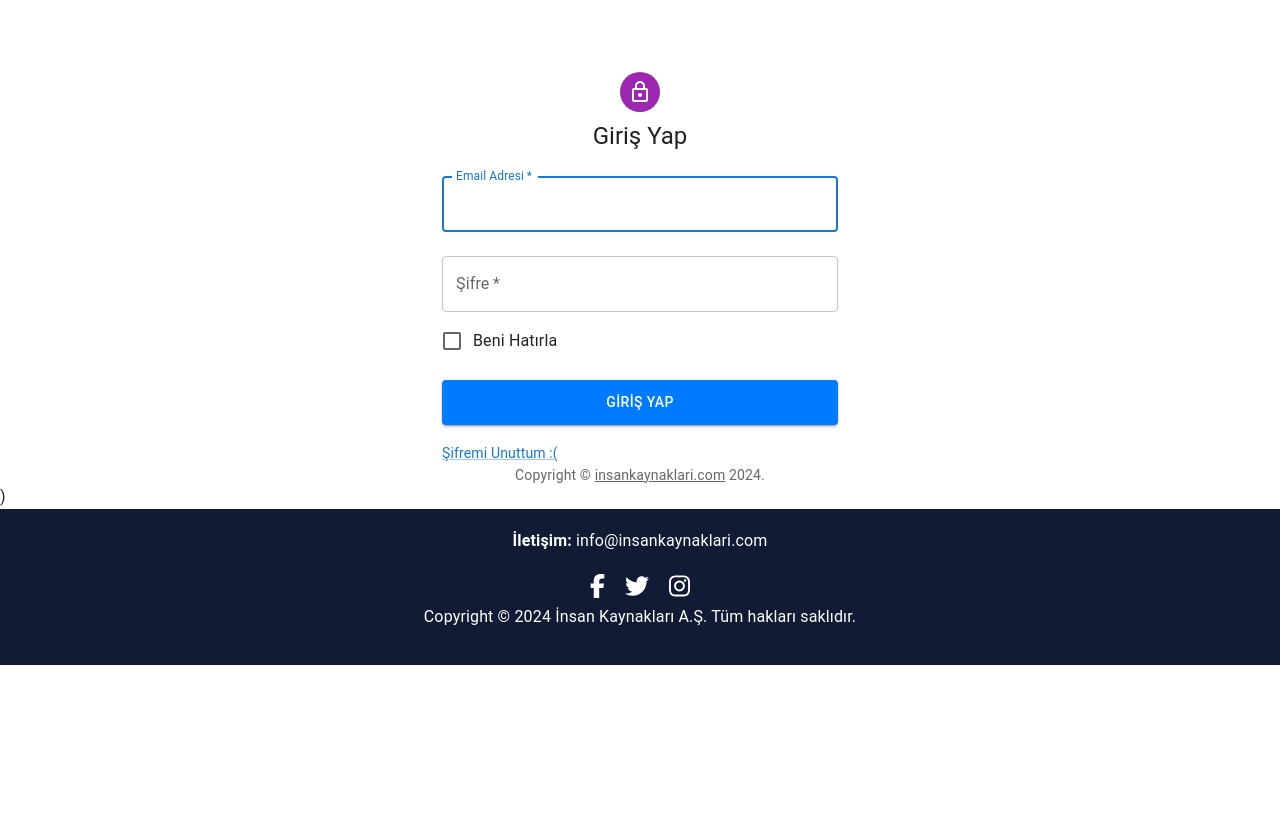
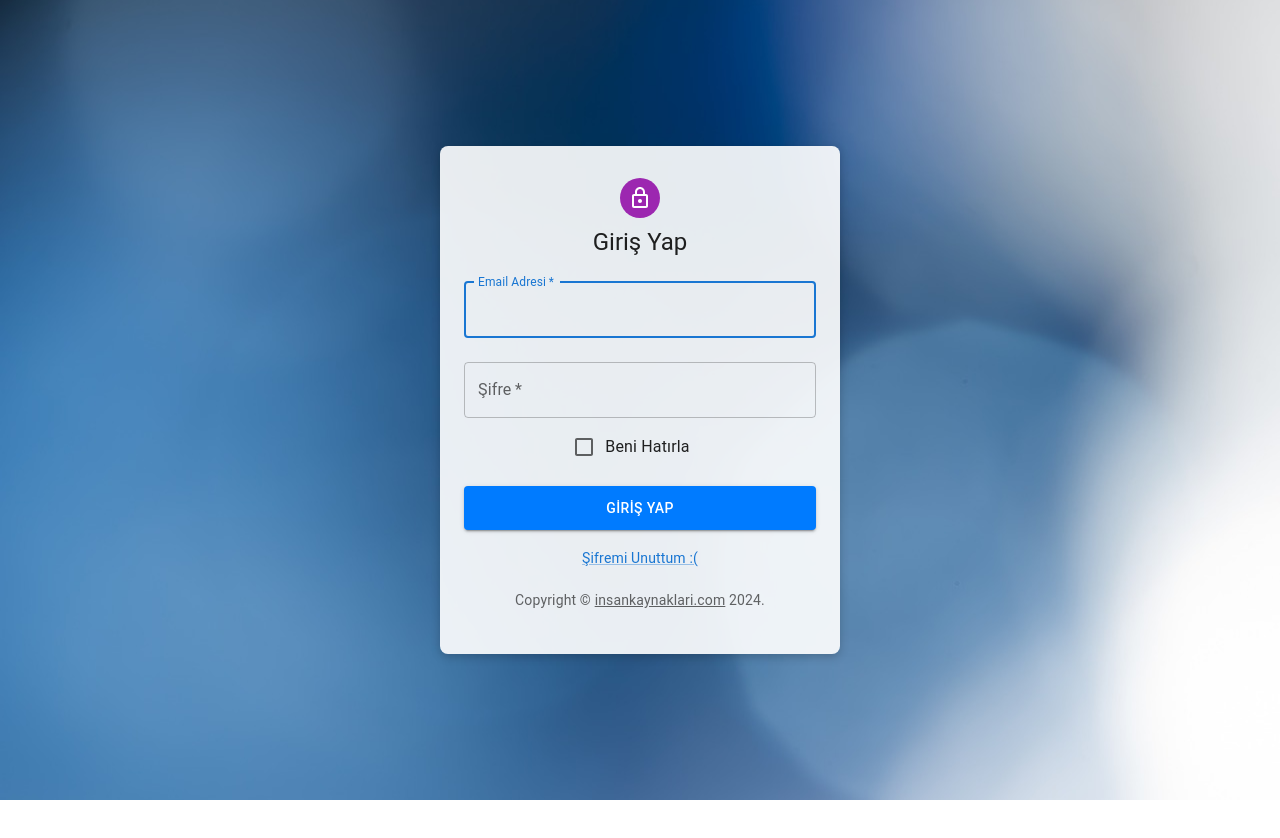
Before and after one commit to Esudekarakus/HumanResourcesFrontEndProject, a React (Vite) app: page /SignIn in a window 1280 px wide. Shown: the top 838 px of the page. After the commit the page ends 800 px from the top, so only its background shows below. Built offline with nearby package versions, Linux system fonts and the light colour scheme.

Commit message:
Giriş yap ve şifremi unuttum ekranları düzenlendi ek olarak templete düzenlendi

```diff
--- a/src/App.css
+++ b/src/App.css
@@ -33,7 +33,7 @@ body, html {
     flex: 0 0 150px; /* Küçük ekranlar için sidebar genişliği */
   }
 
-  .content {
+  .content  {
     padding: 10px;
   }
 }
--- a/src/components/HomePage/Footer.jsx
+++ b/src/components/HomePage/Footer.jsx
@@ -6,7 +6,7 @@ import { faFacebookF, faTwitter, faInstagram } from '@fortawesome/free-brands-sv
 const Footer = () => {
   const year = new Date().getFullYear();
   return (
-<footer style={{ backgroundColor: '#121b35', padding: '20px', textAlign: 'center', color: 'white', position: 'inherit', bottom: 0, width: '100%' }}>
+<footer style={{ backgroundColor: '#121b35', padding: '20px', textAlign: 'center', color: 'white', position:'inherit', bottom: 0, width: '100%' }}>
 <p>
 <strong>İletişim:</strong> <a href="mailto:info@insankaynaklari.com" style={{ color: 'white' }}>info@insankaynaklari.com</a>
 </p>
--- a/src/components/Login/SignIn.jsx
+++ b/src/components/Login/SignIn.jsx
@@ -1,62 +1,56 @@
-import Avatar from '@mui/material/Avatar';
-import Button from '@mui/material/Button';
-import CssBaseline from '@mui/material/CssBaseline';
-import TextField from '@mui/material/TextField';
-import FormControlLabel from '@mui/material/FormControlLabel';
-import Checkbox from '@mui/material/Checkbox';
-import Link from '@mui/material/Link';
-import Grid from '@mui/material/Grid';
-import Box from '@mui/material/Box';
-import LockOutlinedIcon from '@mui/icons-material/LockOutlined';
-import { styled } from '@mui/material/styles';
-import Typography from '@mui/material/Typography';
-import Container from '@mui/material/Container';
-import { createTheme, ThemeProvider } from '@mui/material/styles';
+import Avatar from "@mui/material/Avatar";
+import Button from "@mui/material/Button";
+import CssBaseline from "@mui/material/CssBaseline";
+import TextField from "@mui/material/TextField";
+import FormControlLabel from "@mui/material/FormControlLabel";
+import Checkbox from "@mui/material/Checkbox";
+import Link from "@mui/material/Link";
+import Grid from "@mui/material/Grid";
+import Box from "@mui/material/Box";
+import LockOutlinedIcon from "@mui/icons-material/LockOutlined";
+import { styled } from "@mui/material/styles";
+import Typography from "@mui/material/Typography";
+import Container from "@mui/material/Container";
+import { createTheme, ThemeProvider } from "@mui/material/styles";
 import { toast } from "react-toastify";
 import "react-toastify/dist/ReactToastify.css";
-import { useState, useEffect } from 'react';
-import { authLogin } from '../../controllers/authController';
+import { useState, useEffect } from "react";
+import { authLogin } from "../../controllers/authController";
 import { useDispatch } from "react-redux";
-import { decodeToken } from '../../service/JwtDecoder';
-import { useLocation, useNavigate } from 'react-router';
-import { loginSuccess } from '../../service/redux/actions/authActions';
-import { setUserDetails } from '../../service/redux/actions/userAction';
+import { decodeToken } from "../../service/JwtDecoder";
+import { useLocation, useNavigate } from "react-router";
+import { loginSuccess } from "../../service/redux/actions/authActions";
+import { setUserDetails } from "../../service/redux/actions/userAction";
 
-import { getAppUserDetailsByMail } from '../../service/AppUserService';
+import { getAppUserDetailsByMail } from "../../service/AppUserService";
 
-
-
-
+import backgroundImage from "../../../public/images/clean-2721104_1280.jpg";
 
 const Login = () => {
-
-    const [email, setEmail] = useState('');
-    const [pwd, setPwd] = useState('');
-    const [errMsg, setErrMsg] = useState('');
+  const [email, setEmail] = useState("");
+  const [pwd, setPwd] = useState("");
+  const [errMsg, setErrMsg] = useState("");
   const navigate = useNavigate();
   const { search } = useLocation();
   const dispatch = useDispatch();
   const queryParams = new URLSearchParams(search);
-    const error = queryParams.get('error');
+  const error = queryParams.get("error");
 
   const ErrorText = styled(Typography)(({ theme, show }) => ({
-        color: 'red',
+    color: "red",
     marginTop: theme.spacing(2),
     marginBottom: theme.spacing(2),
-        fontWeight: 'bold',
-        display: show ? 'block' : 'none',
+    fontWeight: "bold",
+    display: show ? "block" : "none",
   }));
 
-
   useEffect(() => {
-        setErrMsg('');
-    }, [email, pwd])
-
+    setErrMsg("");
+  }, [email, pwd]);
 
   const handleSubmit = async (e) => {
     e.preventDefault();
     try {
-
       const data = new FormData(e.currentTarget);
       const result = await authLogin(data.get("email"), data.get("password"));
       const emailToSend = data.get("email");
@@ -66,13 +60,14 @@ const Login = () => {
         console.log(decoded.Role);
         console.log(decoded.Email);
         console.log(JSON.stringify(result.data));
-                dispatch(loginSuccess({
-                    email:decoded.Email,
+        dispatch(
+          loginSuccess({
+            email: decoded.Email,
             token: result.data,
             role: decoded.Role,
-                    isAuthenticated: true
-                }));
-
+            isAuthenticated: true,
+          })
+        );
 
         console.log(emailToSend);
         const apiResponse = await getAppUserDetailsByMail(emailToSend);
@@ -84,50 +79,82 @@ const Login = () => {
         setErrMsg(error);
         toast.error(error);
       } else if (result === null) {
-                setErrMsg("Bir sorun oluştu tekrar deneyiniz")
+        setErrMsg("Bir sorun oluştu tekrar deneyiniz");
       } else {
-                toast.warning("Bir sorun oluştu tekrar deneyiniz")
+        toast.warning("Bir sorun oluştu tekrar deneyiniz");
       }
-
     } catch (err) {
       if (!err?.response) {
-                toast.error('No server response');
+        toast.error("No server response");
       } else if (err.reponse?.status === 400) {
-                toast.error('Missing username or pass');
+        toast.error("Missing username or pass");
       } else if (err.response?.status === 401) {
-                toast.error('Unauthorized');
+        toast.error("Unauthorized");
       } else {
-                toast.error('login failed')
+        toast.error("login failed");
       }
       console.log(err);
       toast.error(err);
       setErrMsg(err);
     }
-    }
+  };
 
   return (
     <>
-
-                <section>
-
       <ThemeProvider theme={createTheme()}>
-                        <Container component="main" maxWidth="xs">
+        {/* <Container> */}
         <CssBaseline />
-                            <Box
-                                sx={{
-                                    marginTop: 8,
-                                    display: 'flex',
-                                    flexDirection: 'column',
-                                    alignItems: 'center',
+        <section
+          style={{
+            backgroundImage: `url(${backgroundImage})`,
+            backgroundSize: "cover",
+            backgroundPosition: "center center",
+            backgroundRepeat: "no-repeat",
+            position: 'fixed', // Arka planı sabit tut
+            top: 0,
+            left: 0,
+            width: "100vw",
+            minHeight: '100vh', // 'height' yerine 'minHeight' kullanın
+            display: "flex",
+            alignItems: "center",
+            justifyContent: "center",
           }}
         >
-                                <Avatar sx={{ m: 1, bgcolor: 'secondary.main' }}>
+          <Box
+            component="main"
+            maxWidth="xs"
+            sx={{
+             width: "100%", // Tüm kutunun genişliği
+              maxWidth: "400px", // Kutunun maksimum genişliği
+              padding: '1em', // İçerik kutusunun etrafındaki boşluk
+              display: "flex", // Flexbox kullanımı
+              flexDirection: "column", // Çocukları dikey sırada dizmek
+              alignItems: "center", // Yatay eksende ortalamak
+              marginTop: 8, // Üstten boşluk
+              marginBottom: 8, // Alttan boşluk, footer yüksekliği kadar olabilir
+              padding: (theme) => theme.spacing(3), // Tema'dan boşluk değeri kullanmak
+              boxShadow: "0px 3px 10px rgba(0, 0, 0, 0.2)", // Gölge efekti
+              borderRadius: "8px", // Kenar yuvarlaklığı
+              backgroundColor: "#ffffff", // Arka plan rengi
+              backgroundColor: "rgba(255, 255, 255, 0.9)", // Arka planın biraz saydam olması için
+
+              justifyContent: "center",
+              textAlign:'center'
+
+            }}
+          >
+            <Avatar sx={{ m: 1, bgcolor: "secondary.main" }}>
               <LockOutlinedIcon />
             </Avatar>
             <Typography component="h1" variant="h5">
               Giriş Yap
             </Typography>
-                                <Box component="form" onSubmit={handleSubmit} noValidate sx={{ mt: 1 }}>
+            <Box
+              component="form"
+              onSubmit={handleSubmit}
+              noValidate
+              sx={{ mt: 1 }}
+            >
               <TextField
                 type="text"
                 margin="normal"
@@ -175,27 +202,46 @@ const Login = () => {
                   </Link>
                 </Grid>
                 <Grid item>
-                                            <Link href="#" variant="body2">
-                                            </Link>
+                  <Link href="#" variant="body2"></Link>
                 </Grid>
+
               </Grid>
+              <Typography
+                    variant="body2"
+                    color="text.secondary"
+                    padding={"20px"}
+                    align="center"
+                  >
+                    {"Copyright © "}
+                    <Link color="inherit" href="https://mui.com/">
+                      insankaynaklari.com
+                    </Link>{" "}
+                    {new Date().getFullYear()}
+                    {"."}
+                  </Typography>
             </Box>
           </Box>
+
           {/* Telif hakkı bilgisi */}
-                            <Typography variant="body2" color="text.secondary" align="center">
-                                {'Copyright © '}
+          {/* <Typography
+            variant="body2"
+            color="text.secondary"
+            padding={"20px"}
+            align="center"
+          >
+            {"Copyright © "}
             <Link color="inherit" href="https://mui.com/">
               insankaynaklari.com
-                                </Link>{' '}
+            </Link>{" "}
             {new Date().getFullYear()}
-                                {'.'}
-                            </Typography>
-                        </Container>
+            {"."}
+          </Typography> */}
+          {/* </Container> */}
+        </section>
       </ThemeProvider>
-                </section>
       )
     </>
-    )
-}
+  );
+};
 
 export default Login;
--- a/src/components/Template.jsx
+++ b/src/components/Template.jsx
@@ -1,7 +1,7 @@
 import { useState } from "react";
 import { Routes, Route, Link } from "react-router-dom";
-import Login from './Login/SignIn';
-import { useSelector } from 'react-redux';
+import Login from "./Login/SignIn";
+import { useSelector } from "react-redux";
 import Home from "../components/HomePage/Home";
 import Details from "../components/HomePage/Details";
 import AddEmp from "./HomePage/AddEmp";
@@ -17,10 +17,10 @@ import ExpenseScreen from "./Employeer/ExpenseScreen";
 import CompanyCard from "./Company/CompanyCard";
 import CompanyList from "./Company/CompanyList";
 import ManagerForm from "./Company/ManagerForm";
+import backgroundImage from "../../public/images/clean-2721104_1280.jpg";
 
 
 function Template() {
-
   const user = useSelector((state) => state.auth);
   console.log(user.role);
 
@@ -41,7 +41,11 @@ function Template() {
             padding: "20px",
             width: "250px",
             minHeight: "100vh",
-            background: "#093766",
+            //background: "#093766",
+            backgroundImage:`url(${backgroundImage})`,
+            backgroundSize: "cover",
+            backgroundPosition: "center center",
+            backgroundRepeat: "no-repeat",
             color: "white",
           }}
         >
@@ -49,7 +53,11 @@ function Template() {
             <li>
               <Link
                 to="/home/:userId"
-                style={{ color: "white", textDecoration: "none", fontSize: "20px" }}
+                style={{
+                  color: "white",
+                  textDecoration: "none",
+                  fontSize: "20px",
+                }}
               >
                 Anasayfa
               </Link>
@@ -58,7 +66,11 @@ function Template() {
             <li>
               <Link
                 to="/details/:userId"
-                style={{ color: "white", textDecoration: "none", fontSize: "20px" }}
+                style={{
+                  color: "white",
+                  textDecoration: "none",
+                  fontSize: "20px",
+                }}
               >
                 Detaylar
               </Link>
@@ -67,12 +79,19 @@ function Template() {
             <li>
               <Link
                 to="/update"
-                style={{ color: "white", textDecoration: "none", fontSize: "20px" }}
+                style={{
+                  color: "white",
+                  textDecoration: "none",
+                  fontSize: "20px",
+                }}
               >
                 Bilgileri Güncelle
               </Link>
             </li>
-            <li onClick={toggleCompanyMenu} style={{ cursor: "pointer", fontSize: "20px" }}>
+            <li
+              onClick={toggleCompanyMenu}
+              style={{ cursor: "pointer", fontSize: "20px" }}
+            >
               Mevcut Şirketler
               {isCompanyMenuOpen && (
                 <ul style={{ listStyleType: "none" }}>
@@ -102,23 +121,28 @@ function Template() {
                       Yöneticiler
                     </Link>
                   </li>
-
                 </ul>
               )}
             </li>
-
 
             {user.role === "employer" && (
               <li>
                 <Link
                   to="/addemp"
-                  style={{ color: "white", textDecoration: "none", fontSize: "20px" }}
+                  style={{
+                    color: "white",
+                    textDecoration: "none",
+                    fontSize: "20px",
+                  }}
                 >
                   Personel Ekle
                 </Link>
               </li>
-             )}
-            <li onClick={toggleAdvanceMenu} style={{ cursor: "pointer", fontSize: "20px" }}>
+            )}
+            <li
+              onClick={toggleAdvanceMenu}
+              style={{ cursor: "pointer", fontSize: "20px" }}
+            >
               Avans İşlemleri
               {isAdvanceMenuOpen && (
                 <ul style={{ listStyleType: "none" }}>
@@ -148,14 +172,15 @@ function Template() {
                         Avans Onay
                       </Link>
                     </li>
-
-                   )}
-
+                  )}
                 </ul>
               )}
             </li>
 
-            <li onClick={toggleLeaveMenu} style={{ cursor: "pointer", fontSize: "20px" }}>
+            <li
+              onClick={toggleLeaveMenu}
+              style={{ cursor: "pointer", fontSize: "20px" }}
+            >
               İzin İşlemleri
               {isLeaveMenuOpen && (
                 <ul style={{ listStyleType: "none" }}>
@@ -185,13 +210,15 @@ function Template() {
                         İzin Onay
                       </Link>
                     </li>
-                   )}
-
+                  )}
                 </ul>
               )}
             </li>
 
-            <li onClick={toggleExpenseMenu} style={{ cursor: "pointer", fontSize: "20px" }}>
+            <li
+              onClick={toggleExpenseMenu}
+              style={{ cursor: "pointer", fontSize: "20px" }}
+            >
               Masraf İşlemleri
               {isExpenseMenuOpen && (
                 <ul style={{ listStyleType: "none" }}>
@@ -203,7 +230,7 @@ function Template() {
                       Masraf Talep Et
                     </Link>
                   </li>
-                   {user.role === "employer" && (
+                  {user.role === "employer" && (
                     <li>
                       <Link
                         to="/expensescreen"
@@ -212,9 +239,7 @@ function Template() {
                         Masraf Onay
                       </Link>
                     </li>
-
                   )}
-
                 </ul>
               )}
             </li>
@@ -222,15 +247,20 @@ function Template() {
         </nav>
 
         <div style={{ flex: 1, padding: "20px", background: "#e6f2ff" }}>
-
           <Routes>
             {/* Her zaman görünecek Route'lar */}
             <Route path="/SignIn" element={<Login />} />
             <Route path="/home/:userId" element={<Home />} />
             <Route path="/details/:userId" element={<Details />} />
             <Route path="/update" element={<UpdateDetails />} />
-            <Route path="/advancerequestform" element={<AdvanceRequestForm />} />
-            <Route path="/advancerequestlist" element={<AdvanceRequestsList />} />
+            <Route
+              path="/advancerequestform"
+              element={<AdvanceRequestForm />}
+            />
+            <Route
+              path="/advancerequestlist"
+              element={<AdvanceRequestsList />}
+            />
             <Route path="/leaverequestform" element={<LeaveRequestForm />} />
             <Route path="/leaverequestlist" element={<LeaveRequestList />} />
             <Route path="/expenseform" element={<ExpenseForm />} />
@@ -238,11 +268,17 @@ function Template() {
             {user.role === "employer" && (
               <>
                 <Route path="/Addemp" element={<AddEmp />} />
-                <Route path="/approverejecttable" element={<ApproveRejectTable />} />
-                <Route path="/leaveapprovalscreen" element={<LeaveApprovalScreen />} />
+                <Route
+                  path="/approverejecttable"
+                  element={<ApproveRejectTable />}
+                />
+                <Route
+                  path="/leaveapprovalscreen"
+                  element={<LeaveApprovalScreen />}
+                />
                 <Route path="/expensescreen" element={<ExpenseScreen />} />
               </>
-             )}
+            )}
             {user.role === "employer" && (
               <>
                 <Route path="/companyCard" element={<CompanyCard />} />
@@ -251,6 +287,7 @@ function Template() {
               </>
             )}
           </Routes>
+
         </div>
       </div>
     </main>
```
Also changed, not shown: src/components/ForgotPass/ForgotPass.jsx (+95 -54 lines), public/images/clean-2721104_1280.jpg (added). Lines whose indentation alone changed are shown as unchanged.
